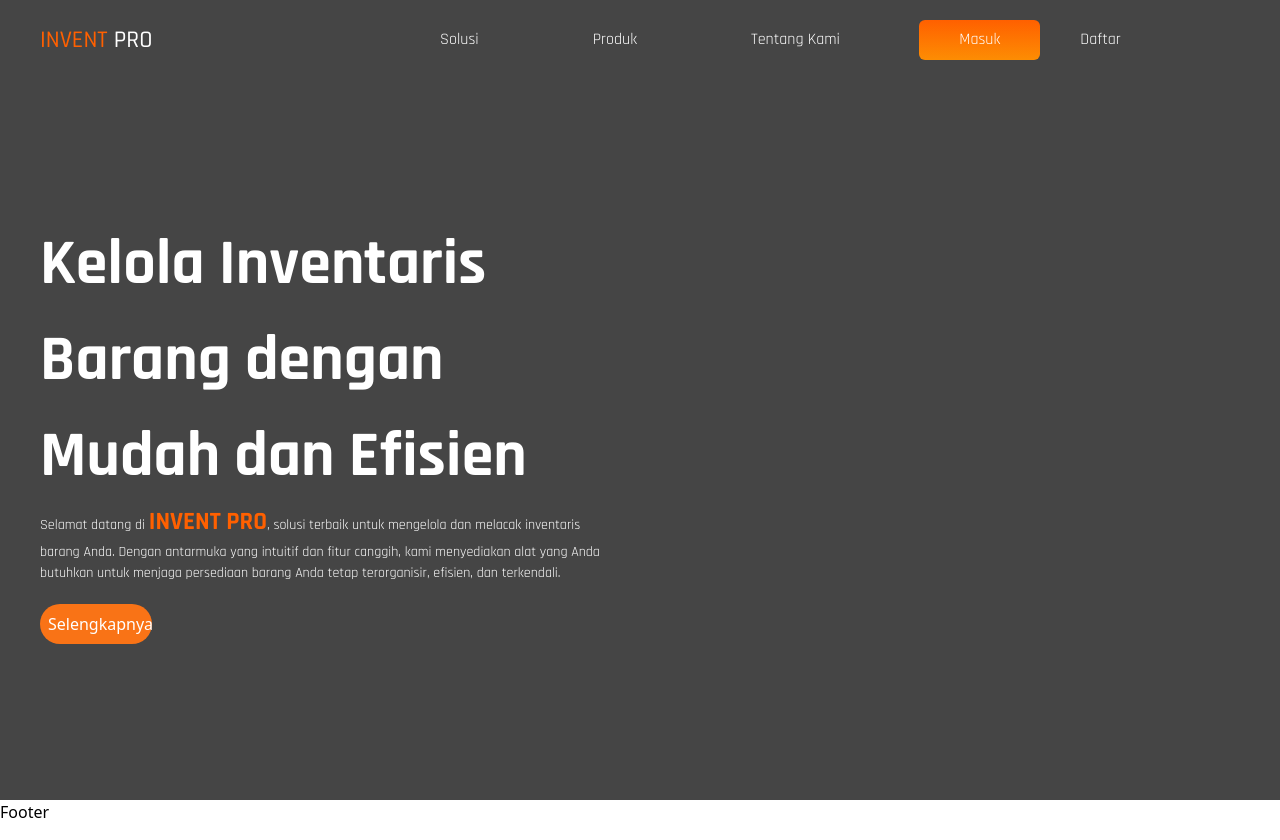
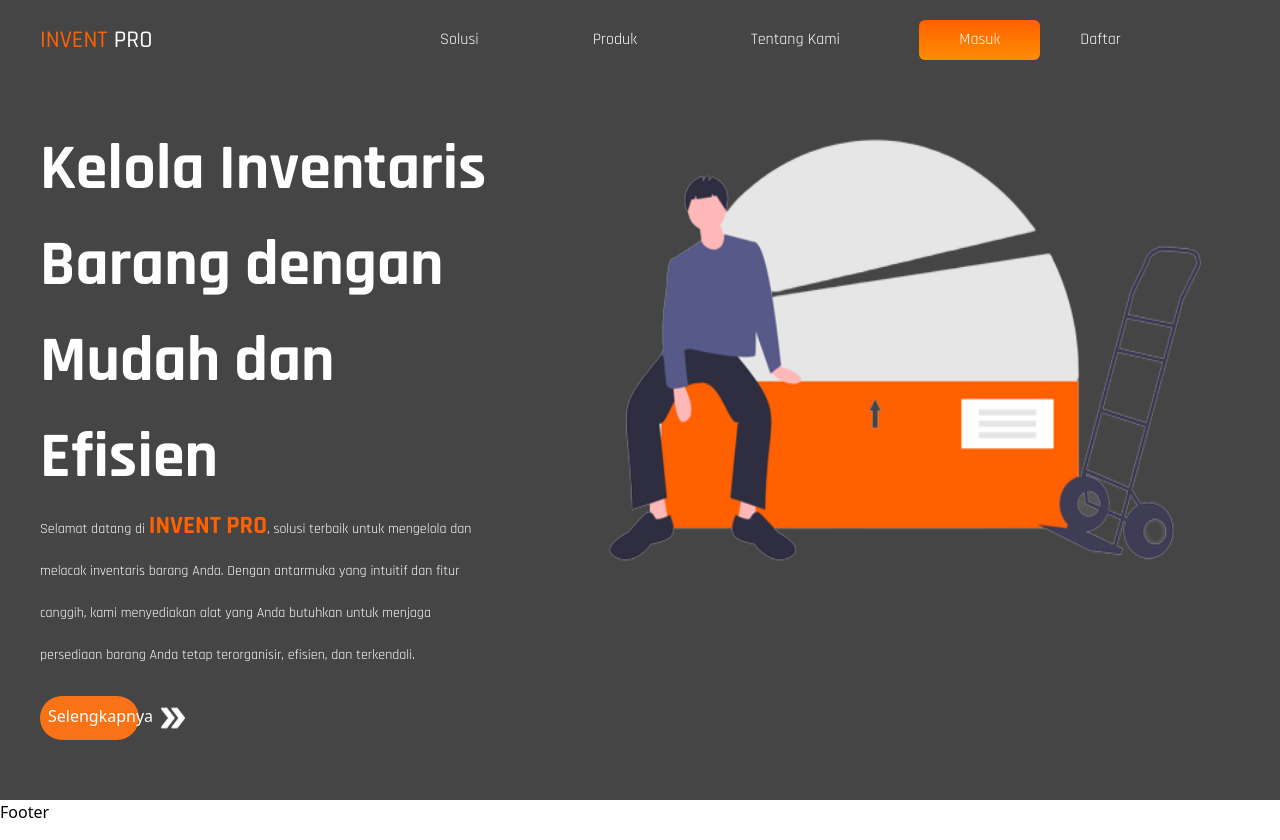
Before and after one commit to Marst313/InventoryManagement, a React (Vite) app: page / in a window 1280 px wide. Built offline with nearby package versions, Linux system fonts and the light colour scheme; a web font is replaced by a local one.

Commit message:
Nambahin gambar dan button selengkapnya di home

```diff
--- a/src/pages/Home.jsx
+++ b/src/pages/Home.jsx
@@ -1,4 +1,6 @@
 import React from "react";
+import ImageHome from "../assets/images/Image-Home.png";
+import IconSelengkapnya from "../assets/icons/icon-selengkapnyaHome.png";
 
 const Home = () => {
   return (
@@ -8,7 +10,7 @@ const Home = () => {
           <h1 className="text-[64px] font-rajhdani font-bold text-[#FFFF] ">
             Kelola Inventaris Barang dengan Mudah dan Efisien
           </h1>
-          <p className="font-rajhdani text-[14px] text-[#FFFF]">
+          <p className="font-rajhdani text-[14px] text-[#FFFF] leading-[42px]">
             Selamat datang di{" "}
             <span className="text-[25px] font-bold text-[#FF6000]">
               INVENT PRO
@@ -18,11 +20,12 @@ const Home = () => {
             alat yang Anda butuhkan untuk menjaga persediaan barang Anda tetap
             terorganisir, efisien, dan terkendali.
           </p>
-          <button class="rounded-full color bg-orange-500 p-2 w-[20%] my-5 text-[16px] text-[#FFFF] ">
+          <button class="rounded-full color bg-orange-500 p-2 w-[22%] my-5 text-[16px] text-[#FFFF] flex  ">
             <span>Selengkapnya</span>
+            <img src={IconSelengkapnya} alt="icon" className="w-6 h-7 mx-2" />
           </button>
         </div>
-
+        <img src={ImageHome} alt="Image-Home" className="w-[750px] h-[540px]" />
         <div>
           <div></div>
         </div>
```
Also changed, not shown: src/assets/images/Image-Home.png (renamed from src/assets/images/undraw_heavy_box_agqi-removebg-preview.png).
